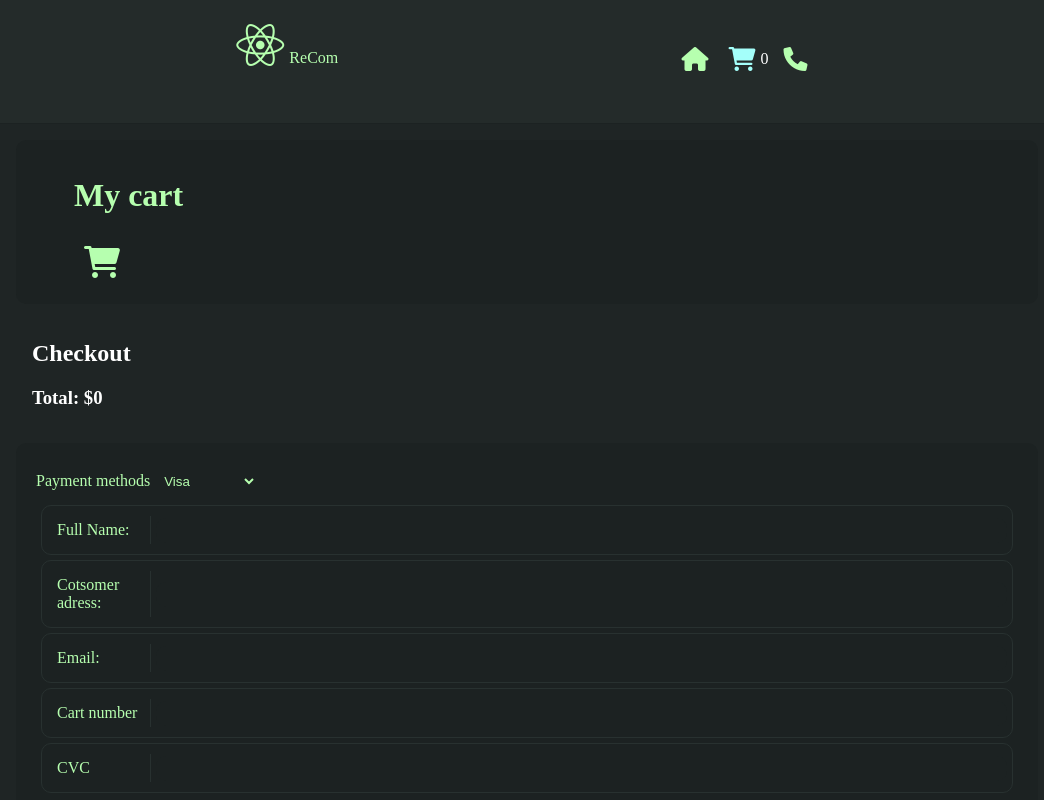
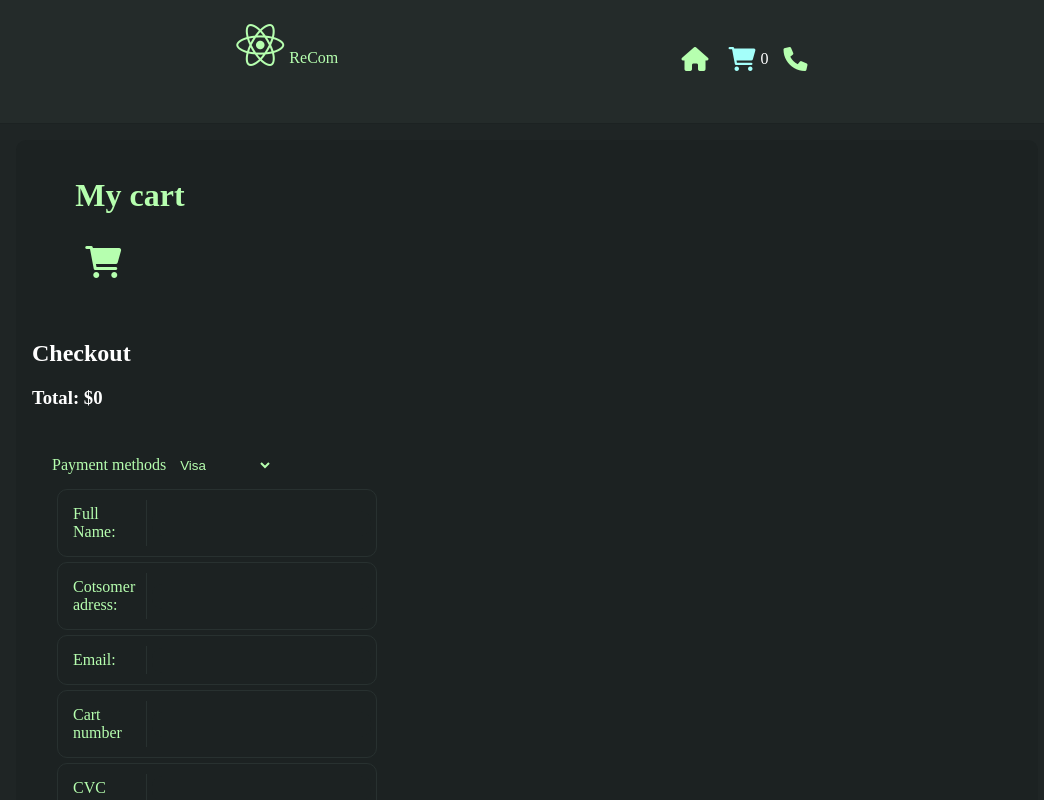
Before and after one commit to trine-marie-sandberg/js-frameworks-ca, a React (Vite) app: page /cart in a window 1280 px wide. Shown: the whole page, without its empty margins (113-1157 px from the left). Built offline with nearby package versions, Linux system fonts and the light colour scheme.

Commit message:
update style

```diff
--- a/src/components/cards/style.jsx
+++ b/src/components/cards/style.jsx
@@ -30,8 +30,8 @@ export const CardWrap = styled.div`
 export const SearchBar = styled.input.attrs({ type: 'text' })`
   background-color: white;
   width: 20vw;
-  height: 25px;
   margin: 5px;
+  padding: 10px;
   border-radius: ${(props) => props.theme.sizes.borderRadius};
   border: none;
   @media (max-width: 1000px) {
--- a/src/components/checkoutform/style.jsx
+++ b/src/components/checkoutform/style.jsx
@@ -4,8 +4,6 @@ export const FormContainer = styled.form`
   max-width: 1000px;
   padding: 20px;
   color: ${(props) => props.theme.color.secondary};
-  background-color: ${(props) => props.theme.color.darker};
-  border-radius: ${(props) => props.theme.sizes.borderRadius};
 `;
 export const Label = styled.label`
   color: ${(props) => props.theme.color.secondary};
--- a/src/pages/cart/index.jsx
+++ b/src/pages/cart/index.jsx
@@ -1,7 +1,7 @@
 import React from "react";
 import { PageWrap } from "../../components/pagewrapp/style";
 import * as storage from "../../hooks/storage";
-import { CartWrap, CartContainer, Image, SmallText, Icon, Heading, FormContainer, Label, InputWrap, Input, Select, Padding } from "./style";
+import { CartWrap, CartContainer, Image, SmallText, Icon, Heading, FormWrap, FlexWrap } from "./style";
 import { useNavigate } from "react-router-dom";
 import { cartBtns } from "../../hooks/cartfunctions";
 import CheckoutForm from "../../components/checkoutform";
@@ -21,7 +21,7 @@ export default function Cart() {
 
     return(
         <PageWrap>
-            <div>
+            <FlexWrap>
                 <CartContainer>
                     <Heading>
                         <h1>My cart</h1>
@@ -44,12 +44,12 @@ export default function Cart() {
                         )
                     })}
                 </CartContainer>
-                <Padding>
+                <FormWrap>
                     <h2>Checkout</h2>
                     <h3>Total: ${total}</h3>
-                </Padding>
-                <CheckoutForm/>
-            </div>
+                    <CheckoutForm/>
+                </FormWrap>
+            </FlexWrap>
         </PageWrap>
     )
 }
--- a/src/pages/cart/style.jsx
+++ b/src/pages/cart/style.jsx
@@ -13,16 +13,19 @@ export const CartWrap = styled.div`
   }
 `;
 export const CartContainer = styled.div`
-  max-height: 400px;
-  overflow-y: scroll;
   display: grid;
   grid-template-columns:  repeat( auto-fill, minmax(190px, 1fr) );
   grid-column-gap: 6px;
   grid-row-gap: 6px;
+  width: 100%;
   padding:  ${(props) => props.theme.sizes.sm};
-  border-radius: ${(props) => props.theme.sizes.borderRadius};
-  background-color: ${(props) => props.theme.color.darker};
   text-decoration: none;
+  @media (min-width: 900px) {
+    max-width: 600px;
+  }
+  @media (min-width: 1600px) {
+    max-width: 900px;
+  }
 `;
 export const Icon = styled.i`
   font-size: ${(props) => props.theme.sizes.lg};
@@ -41,70 +44,12 @@ export const Heading = styled.div`
   color: ${(props) => props.theme.color.secondary};
   margin: 0 auto;
 `;
-//checkoutform
-export const FormContainer = styled.form`
-  max-width: 1000px;
-  padding: 20px;
-  color: ${(props) => props.theme.color.secondary};
-  background-color: ${(props) => props.theme.color.darker};
-  border-radius: ${(props) => props.theme.sizes.borderRadius};
-`;
-export const Label = styled.label`
-  color: ${(props) => props.theme.color.secondary};
-  padding: 5px;
-  margin: 5px;
-  border-right: 1px solid ${(props) => props.theme.color.light};
-  width: 100px;
-`;
-export const Input = styled.input`
-  padding: 5px;
+export const FlexWrap = styled.div`
+  display: flex;
+  flex-wrap: wrap;
   border-radius: ${(props) => props.theme.sizes.borderRadius};
   background-color: ${(props) => props.theme.color.darker};
-  color: ${(props) => props.theme.color.secondary};
-  border: none;
-  width: 100%;
-  &:focus {
-    outline: none;
-    border: 1px solid ${(props) => props.theme.color.secondary};
-  }
 `;
-export const InputWrap = styled.div`
-  display: flex;
-  justify-content: space-between;
-  align-items: center;
-  padding: 5px;
-  margin: 5px;
-  border: 1px solid ${(props) => props.theme.color.light};
-  border-radius: ${(props) => props.theme.sizes.borderRadius};
+export const FormWrap = styled.div`
+  padding: 1rem;
 `;
-export const Select = styled.select`
-  background-color: ${(props) => props.theme.color.darker};
-  color: ${(props) => props.theme.color.secondary};
-  border: none;
-  padding: 10px;
-`;
-export const TextArea = styled.textarea`
-  border: none;
-  padding: 5px;
-  border-radius: ${(props) => props.theme.sizes.borderRadius};
-  background-color: ${(props) => props.theme.color.dark};
-  color: ${(props) => props.theme.color.secondary};
-  width: 100%;
-  &:focus {
-    outline: none;
-    border: 1px solid ${(props) => props.theme.color.secondary};
-  }
-`;
-export const Button = styled.button`
-  background-color: ${(props) => props.theme.color.dark};
-  border-radius: ${(props) => props.theme.sizes.borderRadius};
-  color: ${(props) => props.theme.color.secondary};
-  border: 1px solid ${(props) => props.theme.color.secondary};
-  padding: 10px 20px;
-  margin: 5px;
-  border-radius: 4px;
-  cursor: pointer;
-`;
-export const Padding = styled.div`
-  padding: 16px;
-`;
--- a/src/pages/home/index.jsx
+++ b/src/pages/home/index.jsx
@@ -1,14 +1,14 @@
 import React from "react";
 import { PageWrap } from "../../components/pagewrapp/style";
 import Cards from "../../components/cards";
-import { Wrapper } from "./style";
+import { Heading, Wrapper } from "./style";
 
 export default function Home() {
     return(
         <PageWrap>
           <Wrapper>
             <h1>Welcome to ReCom store </h1>
-            <h2><i className="fa-solid fa-magnifying-glass"></i> Search for products:</h2>
+            <Heading><i className="fa-solid fa-magnifying-glass"></i> Search for products:</Heading>
           </Wrapper>
           <Cards/>
         </PageWrap>
--- a/src/pages/home/style.jsx
+++ b/src/pages/home/style.jsx
@@ -3,3 +3,7 @@ import { styled } from "styled-components";
 export const Wrapper = styled.div`
   padding: 16px;
 `;
+export const Heading = styled.h2`
+  padding: 16px 0;
+  margin: 0;
+`;
```
